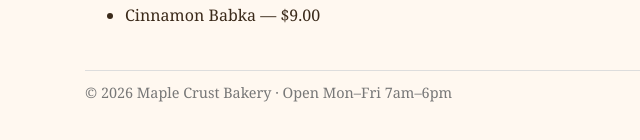
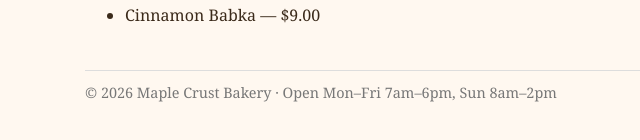
Before and after one commit to koshr-tab/bizbrain-demo-site, a plain HTML site: page index.html in a window 1280 px wide. Shown: the part 294-434 px from the top of the page, without its empty margins (235-875 px from the left). Drawn offline with Linux system fonts and the light colour scheme.

Commit message:
BizBrain: Add Sunday hours to the footer (TEST)

```diff
--- a/index.html
+++ b/index.html
@@ -21,6 +21,6 @@
     <li>Sourdough Loaf &mdash; $6.00</li>
     <li>Cinnamon Babka &mdash; $9.00</li>
   </ul>
-  <footer>&copy; 2026 Maple Crust Bakery &middot; Open Mon&ndash;Fri 7am&ndash;6pm</footer>
+  <footer>&copy; 2026 Maple Crust Bakery &middot; Open Mon&ndash;Fri 7am&ndash;6pm, Sun 8am&ndash;2pm</footer>
 </body>
 </html>
```
